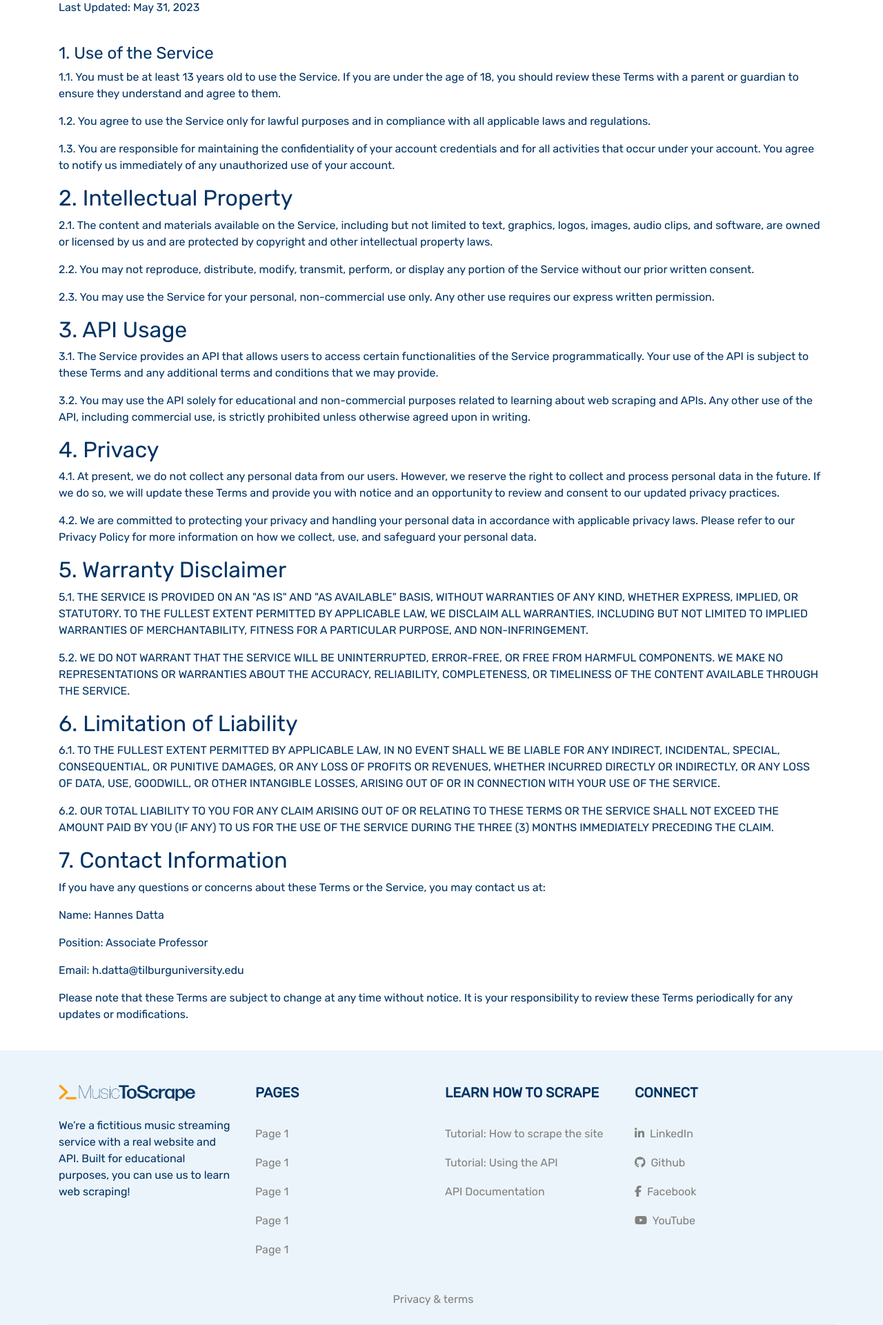
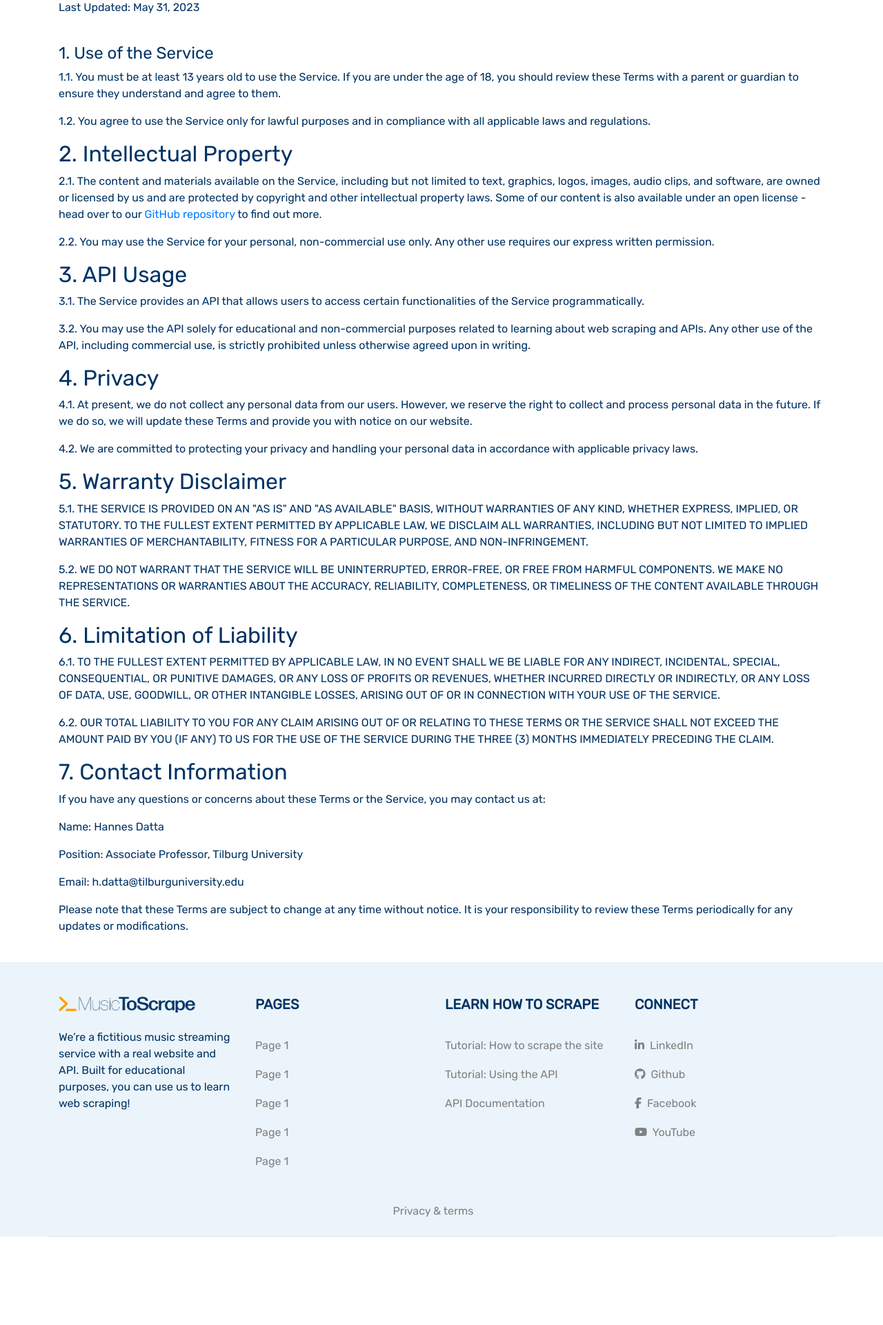
Before and after one commit to tilburgsciencehub/music-to-scrape, a Flask app: page /privacy_terms in a window 1280 px wide. Shown: the part 152-2073 px from the top of the page at 69% size. After the commit the page ends 1945 px from the top, so only its background shows below. Run offline with Flask 3, Linux system fonts and the light colour scheme; some libraries are stand-ins or nearby versions.

Commit message:
reformat terms

```diff
--- a/flask_app/templates/privacy_terms.html
+++ b/flask_app/templates/privacy_terms.html
@@ -23,23 +23,17 @@
                 review these Terms with a parent or guardian to ensure they understand and agree to them.</p>
             <p>1.2. You agree to use the Service only for lawful purposes and in compliance with all applicable laws and
                 regulations.</p>
-            <p>1.3. You are responsible for maintaining the confidentiality of your account credentials and for all
-                activities that occur under your account. You agree to notify us immediately of any unauthorized use of
-                your account.</p>
 
             <h2>2. Intellectual Property</h2>
             <p>2.1. The content and materials available on the Service, including but not limited to text, graphics,
                 logos, images, audio clips, and software, are owned or licensed by us and are protected by copyright and
-                other intellectual property laws.</p>
-            <p>2.2. You may not reproduce, distribute, modify, transmit, perform, or display any portion of the Service
-                without our prior written consent.</p>
-            <p>2.3. You may use the Service for your personal, non-commercial use only. Any other use requires our
+                other intellectual property laws. Some of our content is also available under an open license - head over to our <a href="https://github.com/tilburgsciencehub.com/apis-to-scrape/">GitHub repository</a> to find out more.</p>
+            <p>2.2. You may use the Service for your personal, non-commercial use only. Any other use requires our
                 express written permission.</p>
 
             <h2>3. API Usage</h2>
             <p>3.1. The Service provides an API that allows users to access certain functionalities of the Service
-                programmatically. Your use of the API is subject to these Terms and any additional terms and conditions
-                that we may provide.</p>
+                programmatically. </p>
             <p>3.2. You may use the API solely for educational and non-commercial purposes related to learning about web
                 scraping and APIs. Any other use of the API, including commercial use, is strictly prohibited unless
                 otherwise agreed upon in writing.</p>
@@ -47,10 +41,9 @@
             <h2>4. Privacy</h2>
             <p>4.1. At present, we do not collect any personal data from our users. However, we reserve the right to
                 collect and process personal data in the future. If we do so, we will update these Terms and provide you
-                with notice and an opportunity to review and consent to our updated privacy practices.</p>
+                with notice on our website.</p>
             <p>4.2. We are committed to protecting your privacy and handling your personal data in accordance with
-                applicable privacy laws. Please refer to our Privacy Policy for more information on how we collect, use,
-                and safeguard your personal data.</p>
+                applicable privacy laws.</p>
 
             <h2>5. Warranty Disclaimer</h2>
             <p>5.1. THE SERVICE IS PROVIDED ON AN "AS IS" AND "AS AVAILABLE" BASIS, WITHOUT WARRANTIES OF ANY KIND,
@@ -73,7 +66,7 @@
             <h2>7. Contact Information</h2>
             <p>If you have any questions or concerns about these Terms or the Service, you may contact us at:</p>
             <p>Name: Hannes Datta</p>
-            <p>Position: Associate Professor</p>
+            <p>Position: Associate Professor, Tilburg University</p>
             <p>Email: h.datta@tilburguniversity.edu</p>
 
             <p>Please note that these Terms are subject to change at any time without notice. It is your responsibility
```
